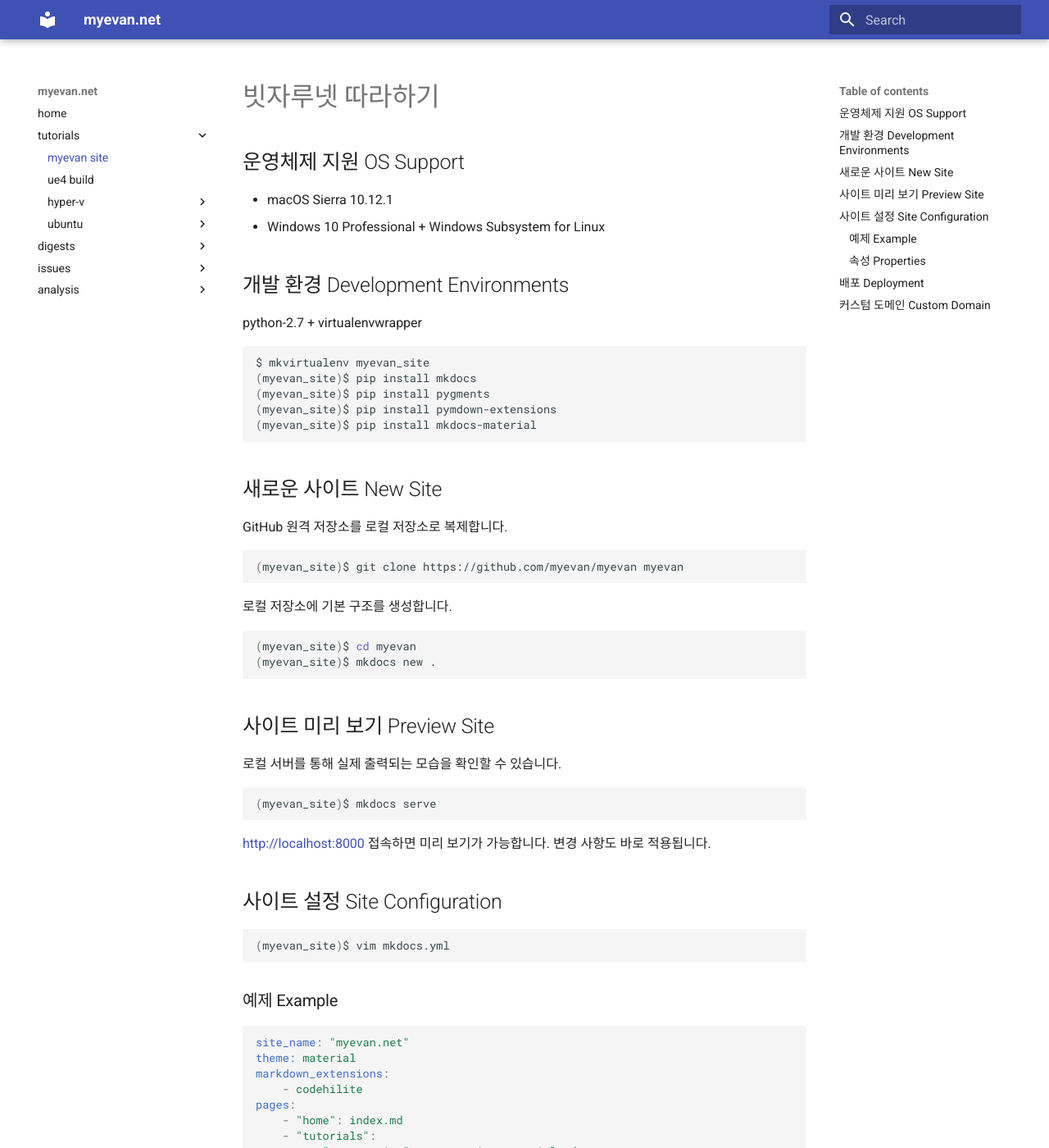
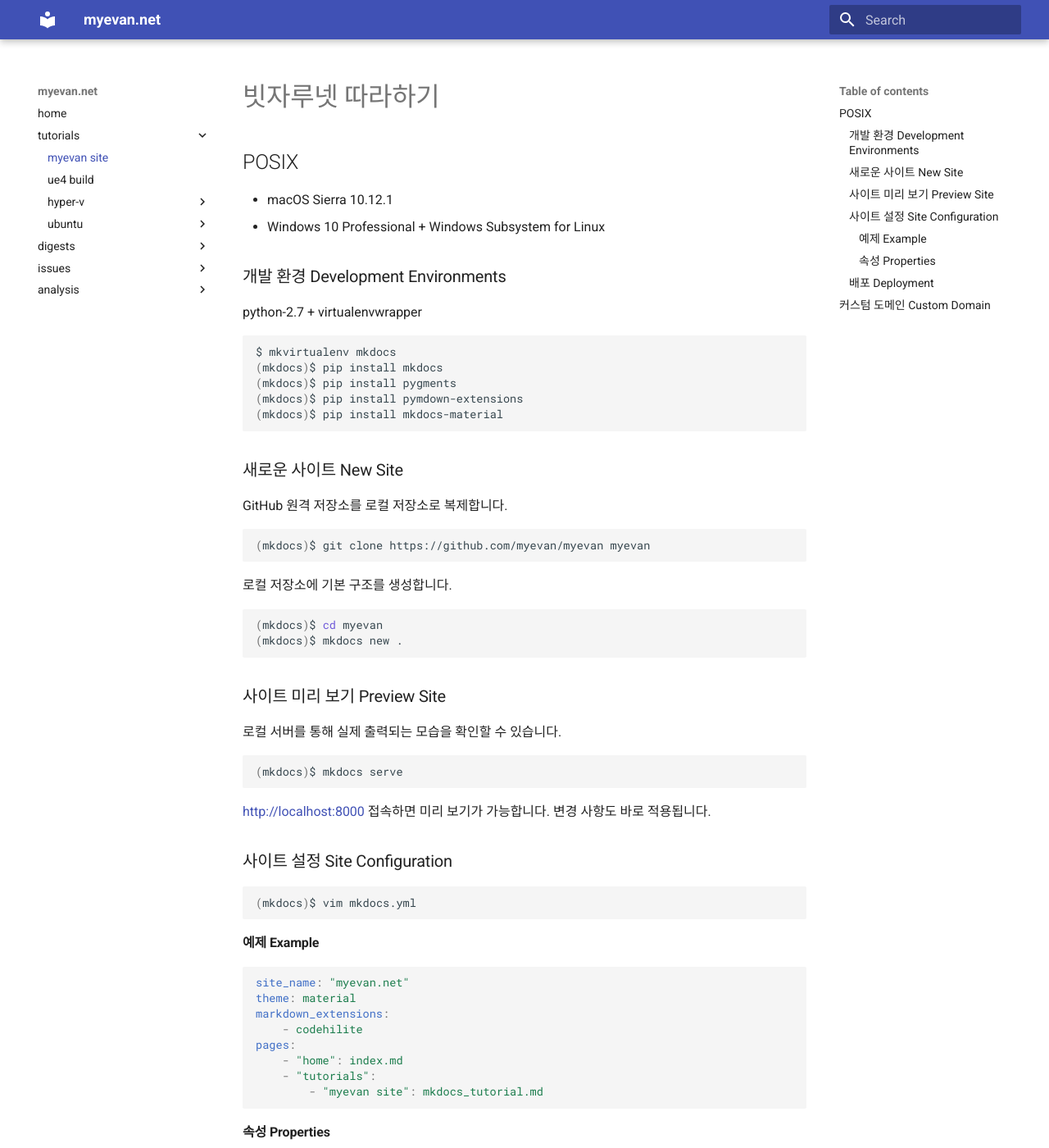
Before and after one commit to myevan/myevan-home, an MkDocs documentation site: the page built from docs/myevan_site_tutorial.md, in a window 1280 px wide and 1400 px high. Shown: the whole window at 82% size. Built offline with MkDocs 1.6.1 and Material for MkDocs 9.7.7, drawn with Linux system fonts in a browser that asks for light colours; old or Windows-style settings are respelled for this version of MkDocs; some of the changed text lies outside the part shown.

Commit message:
빗자루넷 따라하기: 분류 정리 및 가상 환경 이름 변경

```diff
--- a/docs/myevan_site_tutorial.md
+++ b/docs/myevan_site_tutorial.md
@@ -1,49 +1,49 @@
 # 빗자루넷 따라하기
 
-## 운영체제 지원 OS Support
+## POSIX
 
 * macOS Sierra 10.12.1
 * Windows 10 Professional + Windows Subsystem for Linux
 
-## 개발 환경 Development Environments
+### 개발 환경 Development Environments
 
 python-2.7 + virtualenvwrapper
 
     :::bash
-    $ mkvirtualenv myevan_site
-    (myevan_site)$ pip install mkdocs
-    (myevan_site)$ pip install pygments
-    (myevan_site)$ pip install pymdown-extensions
-    (myevan_site)$ pip install mkdocs-material
+    $ mkvirtualenv mkdocs
+    (mkdocs)$ pip install mkdocs
+    (mkdocs)$ pip install pygments
+    (mkdocs)$ pip install pymdown-extensions
+    (mkdocs)$ pip install mkdocs-material
 
-## 새로운 사이트 New Site
+### 새로운 사이트 New Site
 
 GitHub 원격 저장소를 로컬 저장소로 복제합니다.
 
     :::bash
-    (myevan_site)$ git clone https://github.com/myevan/myevan myevan
+    (mkdocs)$ git clone https://github.com/myevan/myevan myevan
 
 로컬 저장소에 기본 구조를 생성합니다.
 
     :::bash
-    (myevan_site)$ cd myevan
-    (myevan_site)$ mkdocs new .
+    (mkdocs)$ cd myevan
+    (mkdocs)$ mkdocs new .
 
-## 사이트 미리 보기 Preview Site
+### 사이트 미리 보기 Preview Site
 
 로컬 서버를 통해 실제 출력되는 모습을 확인할 수 있습니다.
 
     :::bash
-    (myevan_site)$ mkdocs serve
+    (mkdocs)$ mkdocs serve
 
 <http://localhost:8000> 접속하면 미리 보기가 가능합니다. 변경 사항도 바로 적용됩니다.
 
-## 사이트 설정 Site Configuration
+### 사이트 설정 Site Configuration
 
     :::bash
-    (myevan_site)$ vim mkdocs.yml
+    (mkdocs)$ vim mkdocs.yml
 
-### 예제 Example
+#### 예제 Example
 
     :::yaml
     site_name: "myevan.net"
@@ -53,9 +53,9 @@ GitHub 원격 저장소를 로컬 저장소로 복제합니다.
     pages:
         - "home": index.md
         - "tutorials":
-            - "myevan site": myevan_site_tutorial.md
+            - "myevan site": mkdocs_tutorial.md
 
-### 속성 Properties
+#### 속성 Properties
 
 * site_name: 사이트 이름
 * theme: 테마
@@ -64,29 +64,29 @@ GitHub 원격 저장소를 로컬 저장소로 복제합니다.
 * pages: 페이지 이름과 마크다운 파일 맵핑, 계층 구조 지원
 
 
-## 배포 Deployment
+### 배포 Deployment
 
 페이지 저장소를 site 디렉토리에 클론 받습니다.
 
     :::bash
-    (myevan_site)$ git clone https://github.com/myevan/myevan.github.io site
+    (mkdocs)$ git clone https://github.com/myevan/myevan.github.io site
 
 홈 저장소에서 site 디렉토리를 버전 관리하지 않도록 무시 설정해 줍니다.
 
     :::bash
-    (myevan_site)$ vim .gitignore
+    (mkdocs)$ vim .gitignore
     /site
 
 빌드하면 site 디렉토리에 정적 사이트가 만들어집니다.
 
     :::bash
-    (myevan_site)$ mkdocs build
+    (mkdocs)$ mkdocs build
 
 git 을 사용해서 정적 사이트 배포가 가능합니다.
 
     :::bash
-    (myevan_site)$ (cd site;git commit -a)
-    (myevan_site)$ (cd site;git push)
+    (mkdocs)$ (cd site;git commit -a)
+    (mkdocs)$ (cd site;git push)
 
 배포된 사이트는 <https://myevan.github.io> 에서 확인 가능합니다.
 
```
